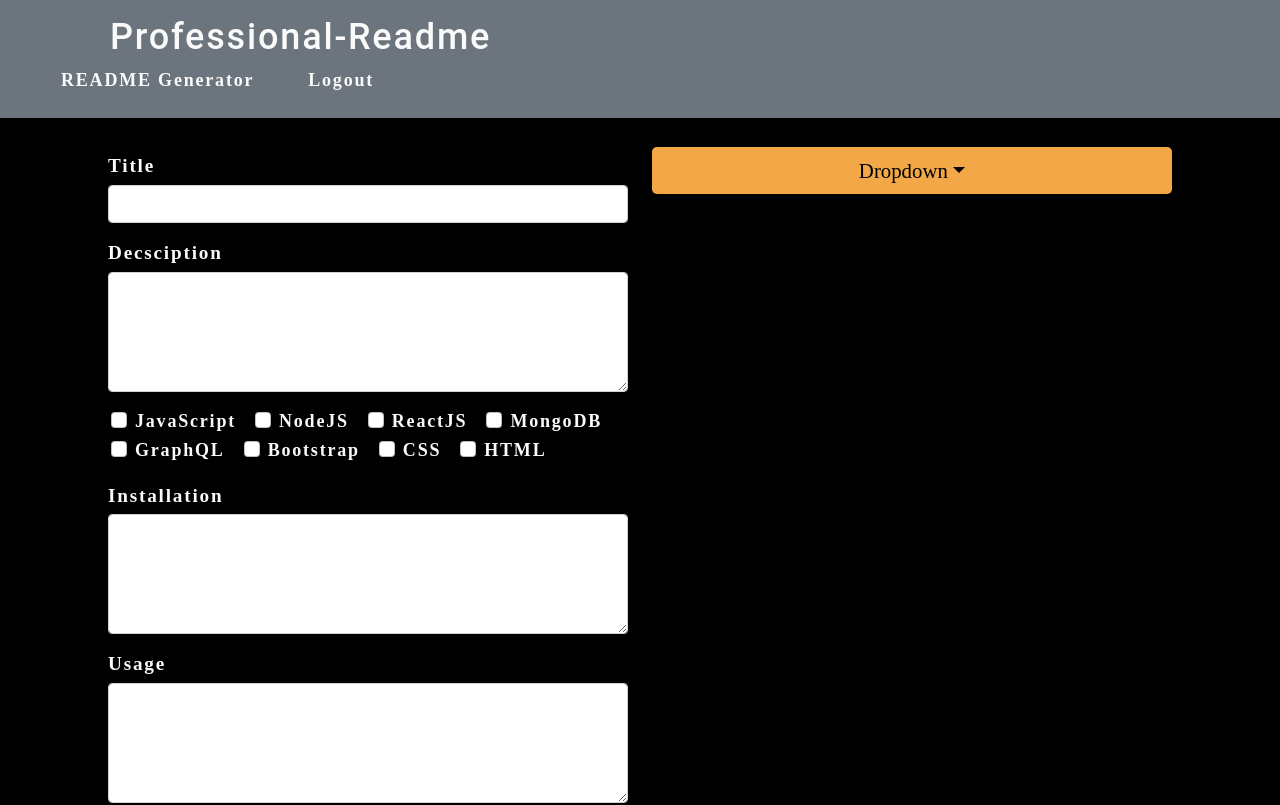
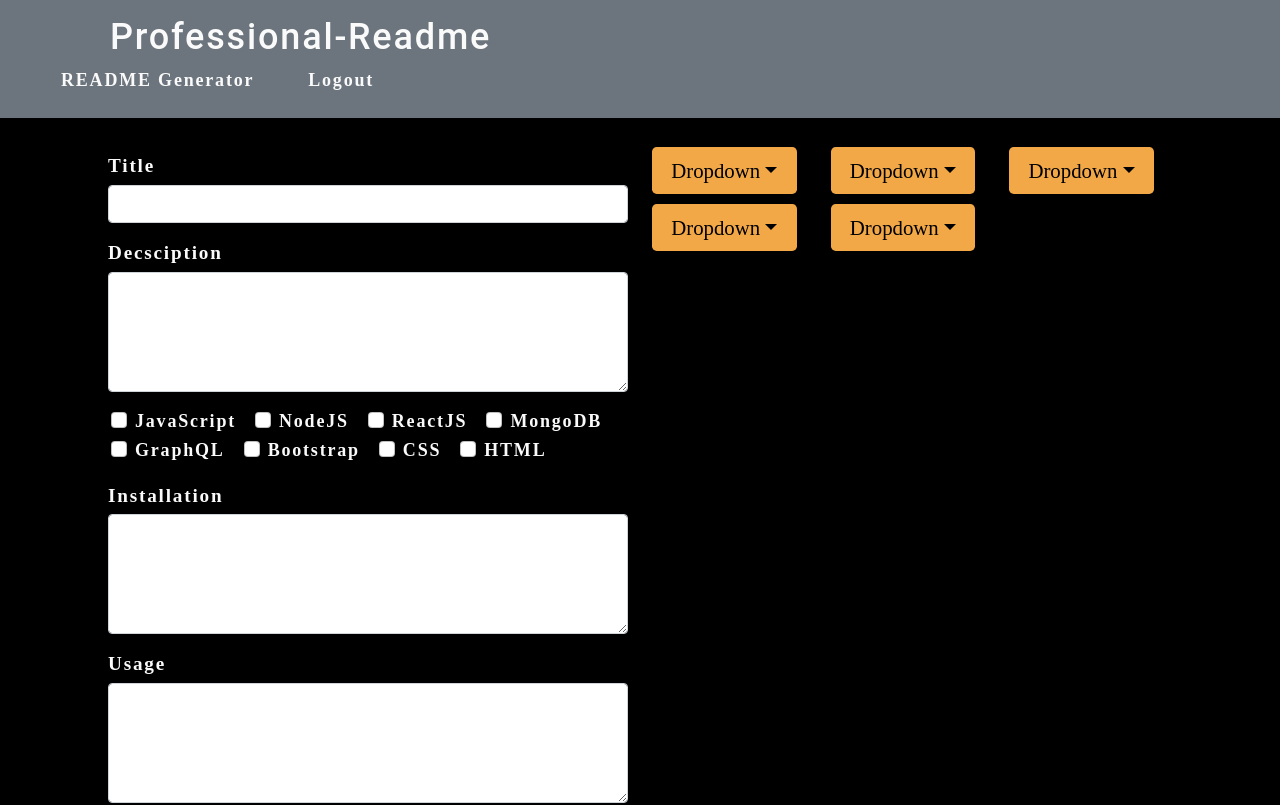
Before and after one commit to SabaMahd/Professional-ReadMEAPP, a React (Create React App) app in the folder client/: page /home in a window 1280 px wide. Shown: the top 805 px of the page. Built offline with nearby package versions, Linux system fonts and the light colour scheme; no server answers; sample sign-in values are in the browser's storage.

Commit message:
set up ReadList layout

```diff
--- a/client/src/components/ReadMeList/index.jsx
+++ b/client/src/components/ReadMeList/index.jsx
@@ -1,26 +1,52 @@
 import React from 'react';
 import ButtonGroup from 'react-bootstrap/ButtonGroup';
-import DropdownButton from 'react-bootstrap/DropdownButton'
-import Dropdown from 'react-bootstrap/Dropdown'
+import DropdownButton from 'react-bootstrap/DropdownButton';
+import Dropdown from 'react-bootstrap/Dropdown';
 
 import { GET_ME, COMPOSE_README } from '../../utils/queries';
 import { DELETE_READ_ME } from '../../utils/mutations';
 import { useMutation, useQuery } from '@apollo/client';
 import Auth from '../../utils/auth';
+import Col from 'react-bootstrap/Col';
+import Row from 'react-bootstrap/Row';
 
 function ReadMeList() {
-  const { loadingUserData, Userdata } = useQuery(GET_ME);
+  const arr = [1, 2, 3, 4, 5];
+  const { loadingUserData, userData } = useQuery(GET_ME);
   // const { loadingReadMeData, readmeData } = useQuery(COMPOSE_README);
   const [deleteReadMe] = useMutation(DELETE_READ_ME);
 
+  if (userData) {
+    console.log(userData.me.files);
+  }
+
+  // return (
+  //   <ButtonGroup className="d-grid gap-2">
+  //     <DropdownButton as={ButtonGroup} title="Dropdown" id="bg-nested-dropdown">
+  //       <Dropdown.Item eventKey="1">Genereate README</Dropdown.Item>
+  //       <Dropdown.Item eventKey="2">Delete README</Dropdown.Item>
+  //       <Dropdown.Item eventKey="3">Download</Dropdown.Item>
+  //     </DropdownButton>
+  //   </ButtonGroup>
+  // );
   return (
-    <ButtonGroup className="d-grid gap-2" >
-      <DropdownButton as={ButtonGroup} title="Dropdown" id="bg-nested-dropdown" >
-        <Dropdown.Item eventKey="1" >Genereate README</Dropdown.Item>
-        <Dropdown.Item eventKey="2">Delete README</Dropdown.Item>
-        <Dropdown.Item eventKey="3">Download</Dropdown.Item>
-      </DropdownButton>
-    </ButtonGroup>
+    <Row>
+      {arr.map((element) => (
+        <Col lg={4} key={element}>
+          <ButtonGroup>
+            <DropdownButton
+              as={ButtonGroup}
+              title="Dropdown"
+              id="bg-nested-dropdown"
+            >
+              <Dropdown.Item eventKey="1">Genereate README</Dropdown.Item>
+              <Dropdown.Item eventKey="2">Delete README</Dropdown.Item>
+              <Dropdown.Item eventKey="3">Download</Dropdown.Item>
+            </DropdownButton>
+          </ButtonGroup>
+        </Col>
+      ))}
+    </Row>
   );
 }
 
```
